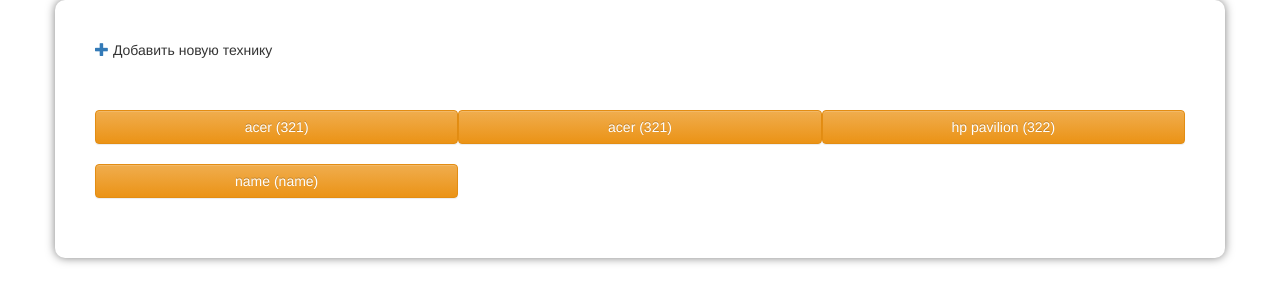
After one commit to Yerassyl-Mukhamedi/marble, a Django app: page /items_list in a window 1280 px wide. The commit adds this page. Shown: the top 303 px of the page. Run offline with Django 3.2, Linux system fonts and the light colour scheme; data comes from the database, SQL or seed files in the repository; both versions use the stored data as it was after the commit; some libraries are stand-ins or nearby versions.

Commit message:
navigation

```diff
--- a/blog/models.py
+++ b/blog/models.py
@@ -4,23 +4,24 @@
 from django import forms
 from .choices import *
 from django.utils.crypto import get_random_string
+
+
 class Laptop(models.Model):
-    name = models.CharField(max_length=200, default='name')
-    company = models.CharField(
+    name = models.CharField('Модель', max_length=200, default='')
+    company = models.CharField('Компания',
         max_length=2,
         choices=companyChoice,
         default='pd',
     )
-    inventNumber = models.CharField(max_length=200, default='name')
-    serialNumber = models.CharField(max_length=200, default='name')
+    inventNumber = models.CharField('Инвентаризационный Номер', max_length=200, default='')
+    serialNumber = models.CharField('Серийный Номер', max_length=200, default='')
     owner = models.ForeignKey('Worker', on_delete=models.CASCADE, null=True, blank=True)
 
     def publish(self):
         self.save()
 
     def __str__(self):
-        return self.name + ' (' + self.serialNumber + ') ' + self.inventNumber + ' ' + str(self.owner)
-
+        return self.name + ' (' + self.serialNumber + ') '
 
 
 class Printer(models.Model):
@@ -232,8 +233,8 @@
         return self.name + ' ' + str(self.owner)
 
 class Worker(models.Model):
-    name = models.CharField(max_length=200, default='name')
-    surname = models.CharField(max_length=200, default='name')
+    name = models.CharField(max_length=200, default='')
+    surname = models.CharField(max_length=200, default='')
     workerID = models.IntegerField(default=1)
     company = models.CharField(
         max_length=2,
--- a/blog/static/css/style.css
+++ b/blog/static/css/style.css
@@ -99,3 +99,27 @@
 .row {
   margin: 0;
 }
+
+.header {
+  margin: 50px auto;
+  margin-top: 0;
+}
+
+.post_list .top .glyphicon {
+  margin-left: 300px;
+}
+
+.item_new label {
+  width: 170px;
+}
+
+.items_list .btn {
+  margin-bottom: 20px;
+}
+
+.item_detail .label {
+  font-weight: bold;
+  width: 300px !important;
+  font-size: 20px;
+  color: black;
+}
--- a/blog/static/scss/style.scss
+++ b/blog/static/scss/style.scss
@@ -99,3 +99,38 @@
 
 .token{
 }
+
+.header{
+	margin: 50px auto;
+	margin-top: 0;
+	a{
+	}
+}
+
+.post_list{
+	.top{
+		.glyphicon{
+			margin-left: 300px;
+		}
+	}
+}
+.item_new{
+	label{
+		width: 170px;
+	}
+}
+
+.items_list{
+	.btn{
+		margin-bottom: 20px;
+	}
+}
+
+.item_detail{
+	.label{
+		font-weight: bold;
+		width: 300px !important;
+		font-size: 20px;
+		color: black;
+	}
+}
--- a/blog/templates/blog/base.html
+++ b/blog/templates/blog/base.html
@@ -51,6 +51,14 @@
     </head>
     <body>
         <div class="container">
+
+            {% if user.is_authenticated %}
+                <div class="header">
+                    <a class='btn btn-info'href="{% url 'zapros_list' %}">Список Запросов</a>
+                    <a class='btn btn-info'href="{% url 'worker_list' %}">Список Сотрудников</a>
+                    <a class='btn btn-info'href="{% url 'items_list' %}">Инвентарь</a>
+                </div>
+            {% endif %}
             {% block content %}
             {% endblock %}
         </div>
--- /dev/null
+++ b/blog/templates/blog/items_list.html
@@ -0,0 +1,17 @@
+{% extends 'blog/base.html' %}
+
+{% block content %}
+    <div class="items_list">
+        <div class="header">
+            <a href="{% url 'item_new' %}" class='glyphicon glyphicon-plus'></a>
+            Добавить новую технику
+        </div>
+            <div class="row">
+                {% for item in items %}
+                    <a href="{% url 'item_detail' item.pk %}" class="col-md-4 btn btn-warning">
+                        {{ item }}
+                    </a>
+                {% endfor %}
+            </div>
+    </div>
+{% endblock %}
--- a/blog/urls.py
+++ b/blog/urls.py
@@ -3,7 +3,8 @@
 
 urlpatterns = [
     path('', views.zapros_new, name='zapros_new'),
-    path('post_list/', views.post_list, name='post_list'),
+    path('worker_list/', views.worker_list, name='worker_list'),
+    path('worker_new/', views.worker_new, name='worker_new'),
     path('post/<int:pk>/', views.post_detail, name='post_detail'),
     path('level_list/', views.level_list, name='level_list'),
     path('level/<int:pk>/', views.level_detail, name='level_detail'),
@@ -13,4 +14,7 @@
     path('zapros/detail/<int:pk>', views.zapros_detail, name='zapros_detail'),
     path('zapros/awaits/<int:pk>', views.zapros_awaits, name='zapros_awaits'),
     path('zapros/delete/<int:pk>/<str:token>', views.zapros_delete, name='zapros_delete'),
+    path('items_list', views.items_list, name='items_list'),
+    path('item_new/', views.item_new, name='item_new'),
+    path('item_detail/<int:pk>', views.item_detail, name='item_detail'),
 ]
--- a/blog/views.py
+++ b/blog/views.py
@@ -4,18 +4,32 @@
 from django.shortcuts import redirect
 from django.core.mail import send_mail
 from .models import *
-from .forms import PostForm
+from .forms import *
 
 from django.core.mail import EmailMessage
 from django.core.mail import EmailMultiAlternatives
 
 
-def post_list(request):
+def worker_list(request):
     posts = Worker.objects.order_by('job')
     blogs = Laptop.objects.filter(name='HP Pavilion').values_list('owner', flat=True)
     laptop_count = Laptop.objects.count()
     worker_count = Worker.objects.count()
-    return render(request, 'blog/post_list.html', {'posts': posts, 'blogs': blogs, 'laptop_count': laptop_count, 'worker_count': worker_count })
+    return render(request, 'blog/worker_list.html', {'posts': posts, 'blogs': blogs, 'laptop_count': laptop_count, 'worker_count': worker_count })
+
+
+def worker_new(request):
+    if request.method == "POST":
+        form = WorkerForm(request.POST)
+        if form.is_valid():
+            post = form.save(commit=False)
+            post.author = request.user
+            post.published_date = timezone.now()
+            post.save()
+            return redirect('worker_list')
+    else:
+        form = WorkerForm()
+    return render(request, 'blog/worker_new.html', {'form': form})
 
 def post_detail(request, pk):
     post = get_object_or_404(Worker, pk=pk)
@@ -31,6 +45,9 @@
     displays = Display.objects.order_by('name')
     computers = Computer.objects.order_by('name')
     return render(request, 'blog/post_detail.html', {'post': post, 'notebooks': notebooks, 'printers': printers, 'shredders': shredders, 'televisions': televisions, 'conditions': conditions, 'telephones': telephones, 'cameras': cameras, 'dispensers': dispensers, 'microwaves': microwaves, 'displays': displays, 'computers': computers})
+
+
+
 
 def level_list(request):
     posts = Worker.objects.order_by('name')
@@ -128,3 +145,38 @@
         'currents': currents
     }
     return render(request, 'blog/zapros_detail.html', context)
+
+
+
+def item_new(request):
+    if request.method == "POST":
+        form = LaptopForm(request.POST)
+        if form.is_valid():
+            post = form.save(commit=False)
+            post.author = request.user
+            post.published_date = timezone.now()
+            post.save()
+            return redirect('items_list')
+    else:
+        form = LaptopForm()
+    return render(request, 'blog/item_new.html', {'form': form})
+
+
+
+
+def items_list(request):
+    items = Laptop.objects.order_by('name')
+
+    context = {
+        'items': items
+    }
+    return render(request, 'blog/items_list.html', context)
+
+
+def item_detail(request, pk):
+    items = Laptop.objects.filter(id=pk)
+
+    context = {
+        'items': items
+    }
+    return render(request, 'blog/item_detail.html', context)
```
Also changed, not shown: blog/forms.py (+14 -1 lines), blog/templates/blog/item_detail.html (added, +17 -0 lines), blog/templates/blog/item_new.html (added, +22 -0 lines), blog/templates/blog/post_list.html (deleted, +0 -64 lines), blog/templates/blog/worker_list.html (added, +69 -0 lines), blog/templates/blog/worker_new.html (added, +22 -0 lines), db.sqlite3.
